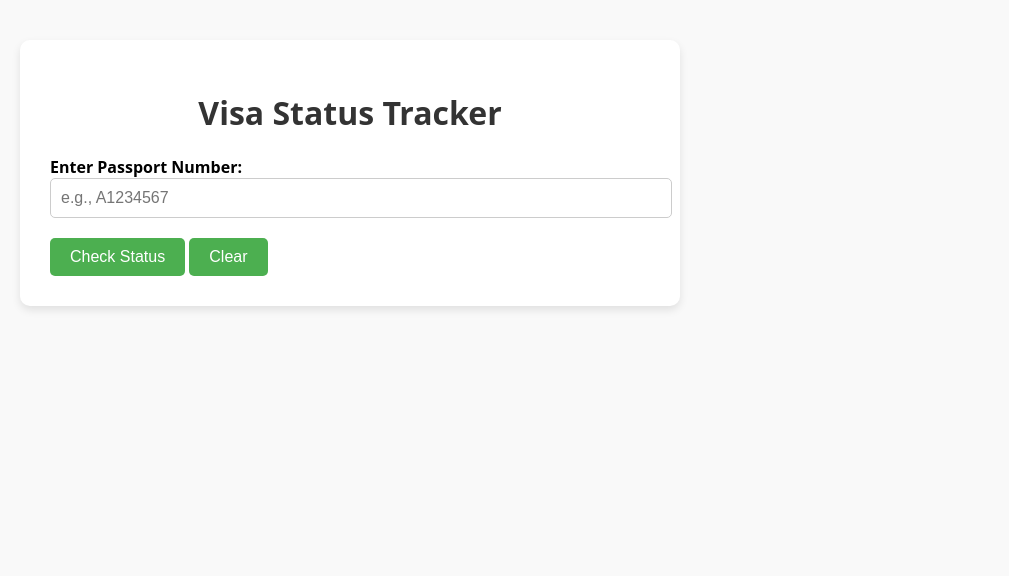
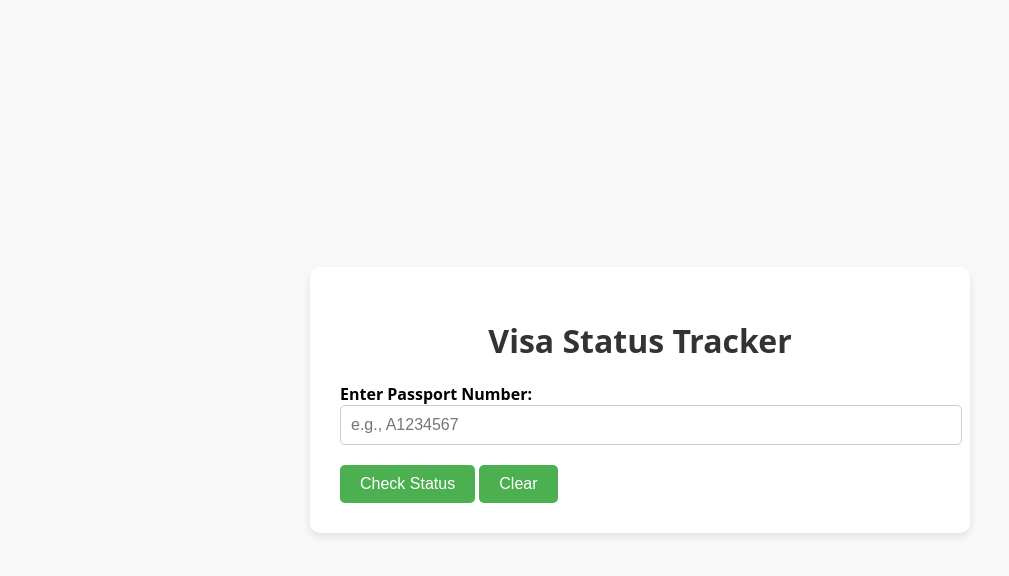
Before and after one commit to KH8lpy/visa_tracker, a plain HTML site: page index.html in a window 1280 px wide. Shown: the whole page, without its empty margins (0-1009 px from the left). Drawn offline with Linux system fonts and the light colour scheme.

Commit message:
Update index.html

```diff
--- a/index.html
+++ b/index.html
@@ -9,9 +9,9 @@
             font-family: 'Open Sans', sans-serif;
             background-color: #f9f9f9;
             margin: 0;
-                padding: 40px 20px;
+            padding: 0;
             min-height: 100vh;
-                display: block;
+            display: flex;
             justify-content: center;
             align-items: center;
             overflow-y: auto;
@@ -23,7 +23,6 @@
             box-shadow: 0 4px 8px rgba(0, 0, 0, 0.1);
             width: 100%;
             max-width: 600px;
-            opacity: 0;
             animation: fadeIn 0.5s ease-in forwards;
         }
         h1 {
```
Lines whose indentation alone changed are shown as unchanged.
